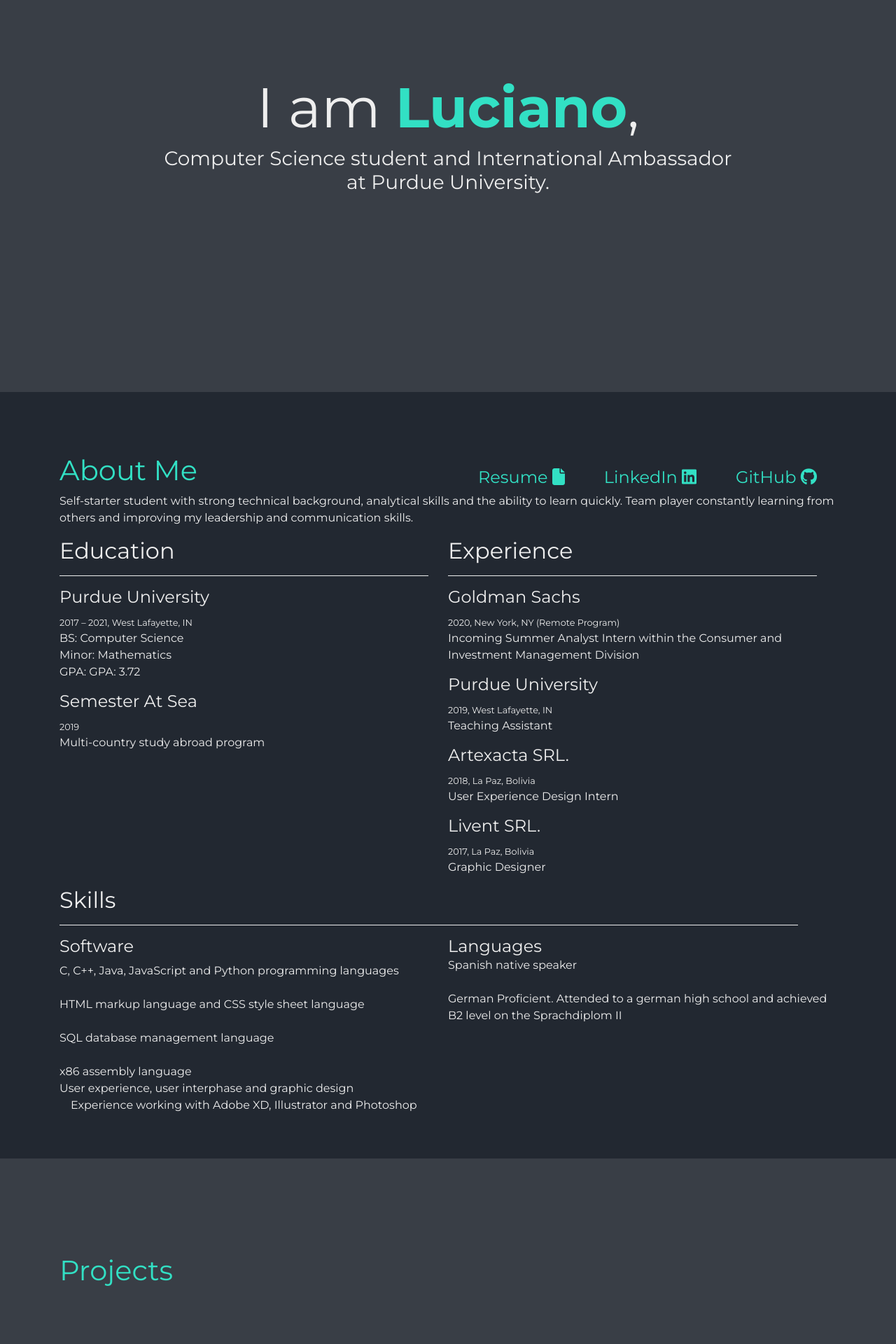
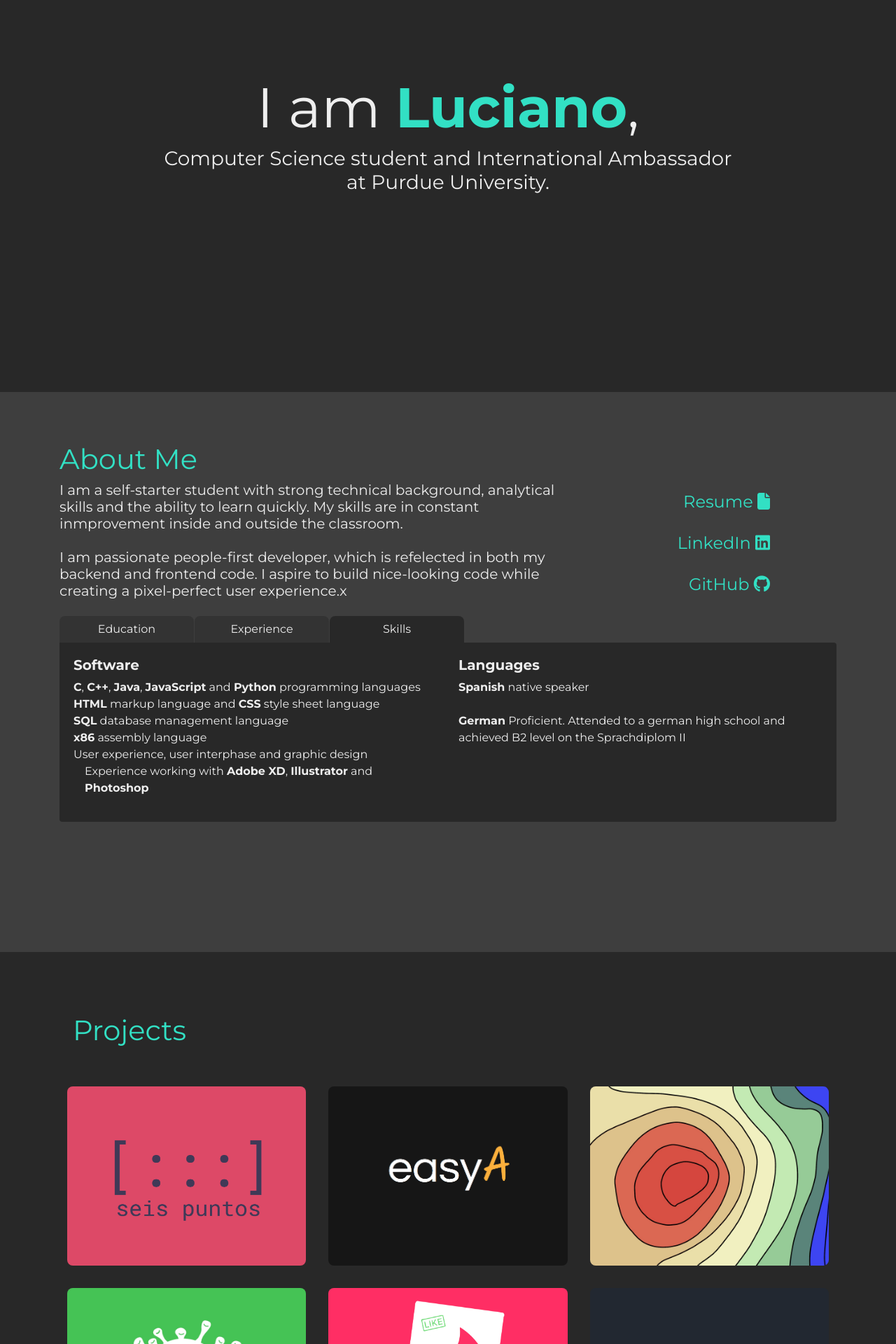
Before and after one commit to lucianohandal/portfolio, a Flask app: page /?about in a window 1280 px wide. Shown: the part 1040-2960 px from the top of the page at 70% size. Run offline with Flask 2, Linux system fonts and the light colour scheme; some libraries are stand-ins or nearby versions.

Commit message:
About UI update

```diff
--- a/src/main.py
+++ b/src/main.py
@@ -19,7 +19,10 @@ mail_settings = {
 app.config.update(mail_settings)
 mail = Mail(app)
 
-app.secret_key = os.urandom(16)
+app.config.from_mapping(
+        SECRET_KEY = os.environ.get('SECRET_KEY') or 'dev_key'
+    )
+
 
 @app.route("/", methods=['POST', 'GET'])
 def index():
--- a/src/static/portfolio.css
+++ b/src/static/portfolio.css
@@ -1,7 +1,8 @@
-/*colors: eeeeee 32e0c4 393e46 222831*/
-/* .body {
+/*colors: eeeeee 32e0c4 393e46/#3e3e3e 282828*/
+.body {
   font-family: 'Montserrat', sans-serif;
-} */
+  background-color: #282828;
+}
 
 h1, h2, h3, h4, h5, h6, p, small, label, button{
   font-family: 'Montserrat', sans-serif;
@@ -33,11 +34,11 @@ h1 {
 }
 
 .section:nth-of-type(odd) {
-  background:  #222831;
+  background:  #3e3e3e;
 }
 
-.section:nth-of-type(even) {
-  background:  #393e46;
+.section:nth-of-type(even), #about .card-body, #about .card{
+  background:  #282828;
 }
 
 #new_line {
@@ -59,7 +60,6 @@ h1 {
   top: 75vh;
   width: 100%;
   animation-duration: 800ms;
-  /* animation-name: blink; */
   animation-iteration-count: infinite;
   animation-direction: alternate;
 }
@@ -83,13 +83,46 @@ h1 {
   color: #32e0c4;
 }
 
-
-
-#exp_edu_row, #skills_row{
-  width: 100%;
+#about .card{
+  border: 0;
 }
 
+#about span, .card-body h6{
+  font-weight: bold;
+}
 
+#about .tab{
+  background:  #3e3e3e;
+  border-radius: .5rem .5rem 0 0;
+  min-width: min(30vw, 12rem);
+}
+#about .tab.active_tab{
+  background:  #282828;
+}
+#about .tab:not(.active_tab){
+  background:  rgba(40, 40, 40, 0.5);
+}
+
+#tab_exp{
+  margin: 0 1px;
+}
+
+#about button:focus,
+#about button:active,
+#about button:hover,
+#about .btn:focus,
+#about .btn:active,
+#about .btn:hover
+#about .btn.focus,
+#about .btn.active,
+#about .btn.hover{
+  outline: none!important;
+  box-shadow:  0 0 0 0;
+}
+
+#about .card{
+  border-radius: 0 .25rem .25rem .25rem;
+}
 
 #project_btn{
   position: absolute;
@@ -122,18 +155,18 @@ h1 {
   box-shadow: none;
 }
 
-#projects_title{
-  height: 15vh;
-  width: 100vw;
+
+#projects_container{
+  min-height: 90vh;
 }
 
-#projects_container{
-  height: 80vh;
-  width: 100vw;
-}
 
 #projects_container .row{
   width: 100%;
+}
+
+.phone_info{
+  height: 20vh;
 }
 
 .project_div {
@@ -145,9 +178,8 @@ h1 {
 
 .project {
   border-radius: .5rem;
-  height: 18vw;
+  height: 20vw;
   min-height: 14rem;
-  /* filter: blur(8px); */
   background-position: center;
   background-repeat: no-repeat;
   background-size: cover;
@@ -162,10 +194,7 @@ h1 {
   background-image: url("projects/arsandbox.jpg");
 }
 #msrona .project {
-  background-image: url("projects/msrona.png");
-}
-#msrona .project_info {
-  border-radius: 3rem 3rem .5rem .5rem;
+  background-image: url("projects/msrona.jpg");
 }
 
 #tinderbot .project {
@@ -178,11 +207,11 @@ h1 {
 .project_info {
   opacity: 0;
   border-radius: .5rem;
-  height: 18vw;
+  height: 20vw;
   min-height: 14rem;
   background-color: rgba(0,0,0,0.8);
   position: absolute;
-  width: calc(100% - 2rem)
+  width: calc(100% - 1.95rem)
 }
 
 .project_div p{
@@ -227,15 +256,16 @@ h1 {
   .section {
     padding-top: 3.5rem;
   }
-  .git_card img{
-    display: none;
-  }
   .project_div:not(.selected){
     display: none!important;
   }
 }
 
 @media (min-width: 576px) {
+  #projects_container{
+    padding: 0 5rem;
+  }
+
   #about a{
     font-size: 1.5rem;
   }
--- a/src/static/portfolio.js
+++ b/src/static/portfolio.js
@@ -148,6 +148,19 @@ $('.project_div').hover(
   }
 );
 
+function selectTab(id){
+  let tab_id = '#tab_' + id;
+  let collapse_id = '#collapse_' + id;
+  if ($(tab_id).hasClass('active_tab')) {
+    return;
+  }
+  $('.active_tab').removeClass('active_tab');
+  $(tab_id).addClass('active_tab');
+  $('.about_collapse').collapse('hide');
+  $(collapse_id).collapse('show');
+
+}
+
 function projectSlide(prev=false) {
   $(projects[current_project]).removeClass('selected')
   if (prev) {
@@ -162,13 +175,14 @@ $('.navbar-collapse .nav-link').on('click', function(){
     $('.navbar-collapse').collapse('hide');
 });
 
+
 window.onscroll = function() {scrollNavbar()};
 
 function main() {
   typeHello();
   getSectionsOffsets();
   if (loc != 'hello') {
-    goToSection(loc)
+    goToSection(loc);
   }
   setTimeout(function(){
     $('#hello_arrow').css('animation-name', 'blink')}, 2000);
--- a/src/templates/portfolio.html
+++ b/src/templates/portfolio.html
@@ -15,6 +15,13 @@
   <script src="https://kit.fontawesome.com/6b9101bbf3.js" crossorigin="anonymous"></script>
 
   <title>Luciano Handal</title>
+  <!-- <meta name="description" content="Aspiring Computer Scientist"> -->
+  <meta property="og:title" content="Luciano Handal" />
+  <meta property="og:url" content="https://www.lucianohandal.com/" />
+  <!-- <meta property="og:description" content="Aspiring Computer Scientist"> -->
+  <meta property="og:image" content="{{ url_for('static', filename='projects/portfolio.jpg') }}">
+  <meta property="og:type" content="website" />
+  <meta property="og:locale" content="en_US" />
 </head>
 <body onresize="getSectionsOffsets()">
   <nav id="navbar" class="navbar navbar-expand-sm fixed-top navbar-dark">
@@ -47,80 +54,93 @@
   </div>
   <div id="home" class="d-flex flex-column align-items-center justify-content-center section">
     <h1 class="text-center">I am <span>Luciano</span>,</h1>
-    <h3 class="text-center">Computer Science student and International Ambassador<br>at Purdue University.</h3>
+    <h3 class="text-center px-2">Computer Science student and <br class="d-lg-none">International Ambassador<br>at Purdue University.</h3>
   </div>
   <div id="about" class="section">
-    <div class="container d-flex flex-column align-items-center justify-content-center py-3">
-      <div class="row p-0">
-        <div class="col-12 col-md-6">
+    <div class="container section_title">
       <h1>About Me</h1>
     </div>
-        <div class="col-12 col-md-6">
-          <div class="d-flex justify-content-around w-100 mt-md-3">
-            <a class="text--center" href="{{ url_for('static', filename='docs/resume.pdf') }}" target="_blank">Resume <i class="fas fa-file"></i></a>
-            <a class="text-center" href="http://www.linkedin.com/in/lhandal98/" target="_blank">LinkedIn <i class="fab fa-linkedin"></i></a>
-            <a class="text-center" href="https://github.com/lhandalb/" target="_blank">GitHub <i class="fab fa-github"></i></a>
+    <div class="container">
+      <div class="row">
+        <div class="col-12 col-sm-8">
+          <h5 class="text-center text-md-left">
+            I am a self-starter student with strong technical background,
+            analytical skills and the ability to learn quickly. My skills are
+            in constant inmprovement inside and outside the classroom.
+            <br><br>
+            I am passionate people-first developer, which is refelected in
+            both my backend and frontend code. I aspire to build nice-looking
+            code while creating a pixel-perfect user experience.x
+          </h5>
+        </div>
+        <div class="col-12 col-sm-4 col-lg-3">
+          <div class="d-none d-sm-flex flex-column justify-content-around w-100 h-100">
+            <a class="text-right" href="{{ url_for('static', filename='docs/resume.pdf') }}" target="_blank">Resume <i class="fas fa-file"></i></a>
+            <a class="text-right" href="http://www.linkedin.com/in/lhandal98/" target="_blank">LinkedIn <i class="fab fa-linkedin"></i></a>
+            <a class="text-right" href="https://github.com/lhandalb/" target="_blank">GitHub <i class="fab fa-github"></i></a>
           </div>
         </div>
-        <div class="col-12">
-          <p>
-            Self-starter student with strong technical background, analytical
-            skills and the ability to learn quickly. Team player constantly
-            learning from others and improving my leadership and communication
-            skills.
-          </p>
+      </div>
+      <div class="">
+        <div class="d-flex mt-3 justify-content-start">
+          <button id="tab_edu" class="btn tab" type="button" onclick="selectTab('edu')">
+            Education
+          </button>
+          <button id="tab_exp" class="btn tab" type="button" onclick="selectTab('exp')">
+            Experience
+          </button>
+          <button id="tab_skl" class="btn tab active_tab" type="button" onclick="selectTab('skl')">
+            Skills
+          </button>
         </div>
       </div>
-      <div id="exp_edu_row" class="row p-0 m-0 mx-md-3">
-        <div class="col-12 col-md-6 p-0">
-          <h2 class="text-center text-md-left">Education</h2>
-          <hr>
-          <h4>Purdue University</h4>
+      <div class="">
+        <div class="about_collapse collapse w-100" id="collapse_edu">
+          <div class="card card-body">
+            <h6>Purdue University</h6>
             <small>2017 – 2021, West Lafayette, IN</small>
             <p>
               <span>BS:</span> Computer Science<br>
               <span>Minor:</span> Mathematics<br>
-            <span>GPA:</span> GPA: 3.72
+              <span>GPA:</span> 3.73
             </p>
-          <h4>Semester At Sea</h4>
+            <h6>Semester At Sea</h6>
             <small>2019</small>
             <p>Multi-country study abroad program</p>
           </div>
-        <div class="col-12 col-md-6 p-0 my-5 m-md-0">
-          <h2 class="text-center text-md-left">Experience</h2>
-          <hr>
-          <h4>Goldman Sachs</h4>
+        </div>
+        <div class="about_collapse collapse w-100" id="collapse_exp">
+          <div class="card card-body">
+            <h6>Goldman Sachs</h6>
             <small>2020, New York, NY (Remote Program)</small>
-          <p>Incoming Summer Analyst Intern within the Consumer and Investment Management Division </p>
-          <h4>Purdue University</h4>
+            <p>Incoming Summer Analyst Intern within the Consumer and Investment Management Division</p>
+            <h6>Purdue University</h6>
             <small>2019, West Lafayette, IN</small>
             <p>Teaching Assistant</p>
-          <h4>Artexacta SRL.</h4>
+            <h6>Artexacta SRL.</h6>
             <small>2018, La Paz, Bolivia</small>
             <p>User Experience Design Intern</p>
-          <h4>Livent SRL.</h4>
+            <h6>Livent SRL.</h6>
             <small>2017, La Paz, Bolivia</small>
             <p>Graphic Designer</p>
           </div>
         </div>
-      <div id="skills_row" class="row p-0 m-0 mb-5 mx-md-3">
-        <div class="col-12 p-0">
-          <h2 class="text-center text-md-left">Skills</h2>
-          <hr>
-        </div>
-        <div class="col-12 col-md-6 p-0">
-          <h4>Software</h4>
+        <div class="about_collapse collapse show w-100" id="collapse_skl">
+          <div class="card card-body">
+            <div class="row">
+              <div class="col-12 col-sm-6">
+                <h5><span>Software</span></h5>
                 <p class="mb-0">
-            <span>C</span>, <span>C++</span>, <span>Java</span>, <span>JavaScript</span> and <span>Python</span> programming languages<br><br>
-            <span>HTML</span> markup language and <span>CSS</span> style sheet language<br><br>
-            <span>SQL</span> database management language<br><br>
+                  <span>C</span>, <span>C++</span>, <span>Java</span>, <span>JavaScript</span> and <span>Python</span> programming languages<br>
+                  <span>HTML</span> markup language and <span>CSS</span> style sheet language<br>
+                  <span>SQL</span> database management language<br>
                   <span>x86</span> assembly language<br>
                   User experience, user interphase and graphic design
                 </p>
-          <p class="m-0 mb-3 mb-md-0 ml-3">Experience working with <span>Adobe XD</span>, <span>Illustrator</span> and <span>Photoshop</span></p>
+                <p class="ml-3">Experience working with <span>Adobe XD</span>, <span>Illustrator</span> and <span>Photoshop</span></p>
               </div>
-        <div class="col-12 col-md-6 p-0">
-          <h4 class="m-md-0 mt-3">Languages</h4>
+              <div class="col-12 col-sm-6">
+                <h5><span>Languages</span></h5>
                 <p>
                   <span>Spanish</span> native speaker<br><br>
                   <span>German</span> Proficient. Attended to a german high school and achieved B2 level on the Sprachdiplom II
@@ -128,23 +148,27 @@
               </div>
             </div>
           </div>
+        </div>
+      </div>
+      <div class="d-flex d-sm-none justify-content-around my-5 w-100 h-100">
+        <a class="text-center" href="{{ url_for('static', filename='docs/resume.pdf') }}" target="_blank">Resume <i class="fas fa-file"></i></a>
+        <a class="text-center" href="http://www.linkedin.com/in/lhandal98/" target="_blank">LinkedIn <i class="fab fa-linkedin"></i></a>
+        <a class="text-center" href="https://github.com/lhandalb/" target="_blank">GitHub <i class="fab fa-github"></i></a>
+      </div>
+    </div>
 
   </div>
   <div id="projects" class="section ">
 
-
-    <div id="projects_title" class="container d-flex flex-column justify-content-end">
-      <h1>Projects</h1>
-    </div>
-
-    <div id="projects_container" class="container d-flex justify-content-center align-items-center">
+    <div id="projects_container" class="d-flex flex-column justify-content-center justify-content-around align-items-center">
       <div id="project_btn" class="d-flex justify-content-between d-sm-none">
         <button type="button" class="btn-outline-light border-0" onclick="projectSlide(true)"><i class="fas fa-chevron-left"></i></button>
         <button type="button" class="btn-outline-light border-0" onclick="projectSlide()"><i class="fas fa-chevron-right"></i></button>
       </div>
-      <div class="row">
+      <h1 class="pl-4 w-100">Projects</h1>
+      <div class="row pb-md-4">
         <div id="seispuntos" class="project_div col-12 col-sm-6 col-lg-4 selected">
-          <div class="project_info d-flex flex-column justify-content-center align-items-center">
+          <div class="project_info d-flex flex-column justify-content-center  align-items-center">
             <p class="text-center m-0 p-0">Seis Puntos</p>
             <small class="text-center p-3">
               Landing page for a custom software development startup
@@ -153,7 +177,7 @@
           </div>
           <div class="project d-flex justify-content-center">
           </div>
-          <div class="d-flex flex-column justify-content-center d-sm-none">
+          <div class="d-flex flex-column justify-content-between d-sm-none phone_info">
             <p class="text-center">Seis Puntos</p>
             <small>
               Landing page for a custom software development startup
@@ -165,17 +189,17 @@
           <div class="project_info d-flex flex-column justify-content-center  align-items-center">
             <p class="text-center m-0 p-0">easyA</p>
             <small class="text-center p-3">
-              Review site which allows Purdue courses.
+              Review site for Purdue University courses.
             </small>
             <a class="btn btn-outline-light text-center" href="https://www.easya.app" target="_blank">Check It Out</a>
           </div>
           <div class="project d-flex justify-content-center">
             <!-- <img src="{{ url_for('static', filename='projects/easya.jpg') }}" alt="easyA"> -->
           </div>
-          <div class="d-flex flex-column justify-content-center d-sm-none">
+          <div class="d-flex flex-column justify-content-between d-sm-none phone_info">
             <p class="text-center">easyA</p>
             <small class="text-center">
-              Review site which allows Purdue courses.
+              Review site for Purdue University courses.
             </small>
             <a class="text-center"  href="https://www.easya.app" target="_blank">Check It Out</a>
           </div>
@@ -191,7 +215,7 @@
           <div class="project d-flex justify-content-center">
             <!-- <img src="{{ url_for('static', filename='projects/arsandbox.jpg') }}" alt="AR Sandbox"> -->
           </div>
-          <div class="d-flex flex-column justify-content-center d-sm-none">
+          <div class="d-flex flex-column justify-content-between d-sm-none phone_info">
             <p class="text-center">AR Sandbox</p>
             <small>
               Augmented Reality (AR) Sandbox crafted for Camp Riley.
@@ -210,7 +234,7 @@
           <div class="project">
             <!-- <img class="png_img" src="{{ url_for('static', filename='projects/msrona.png') }}" alt="Ms Rona"> -->
           </div>
-          <div class="d-flex flex-column justify-content-center d-sm-none">
+          <div class="d-flex flex-column justify-content-between d-sm-none phone_info">
             <p class="text-center">Ms Rona</p>
             <small>
               WhatsApp bot that sends current information of the COVID-19 pandemic.
@@ -230,7 +254,7 @@
           <div class="project d-flex justify-content-center">
             <!-- <img src="{{ url_for('static', filename='projects/tinderbot.jpg') }}" alt="Tinder Bot"> -->
           </div>
-          <div class="d-flex flex-column justify-content-center d-sm-none">
+          <div class="d-flex flex-column justify-content-between d-sm-none phone_info">
             <p class="text-center">Tinder Bot</p>
             <small>
               Tinder bot that logs in into an account and 'likes' all profiles
@@ -248,7 +272,7 @@
           <div class="project d-flex justify-content-center">
             <!-- <img src="{{ url_for('static', filename='projects/portfolio.jpg') }}" alt="Portfolio"> -->
           </div>
-          <div class="d-flex flex-column justify-content-center d-sm-none">
+          <div class="d-flex flex-column justify-content-between d-sm-none phone_info">
             <p class="text-center">This</p>
             <small>Minimalistic open-source portfolio</small>
             <a class="text-center" href="https://github.com/lhandalb/portfolio" target="_blank">Go To Repository</a>
```
Also changed, not shown: src/static/projects/arsandbox.jpg, src/static/projects/arsandbox1.jpg (added), src/static/projects/easya.jpg, src/static/projects/msrona.jpg (added), src/static/projects/msrona.png (deleted), src/static/projects/portfolio1.jpg (deleted), src/static/projects/tinderbot.jpg, 4 other files. Lines whose indentation alone changed are shown as unchanged.
